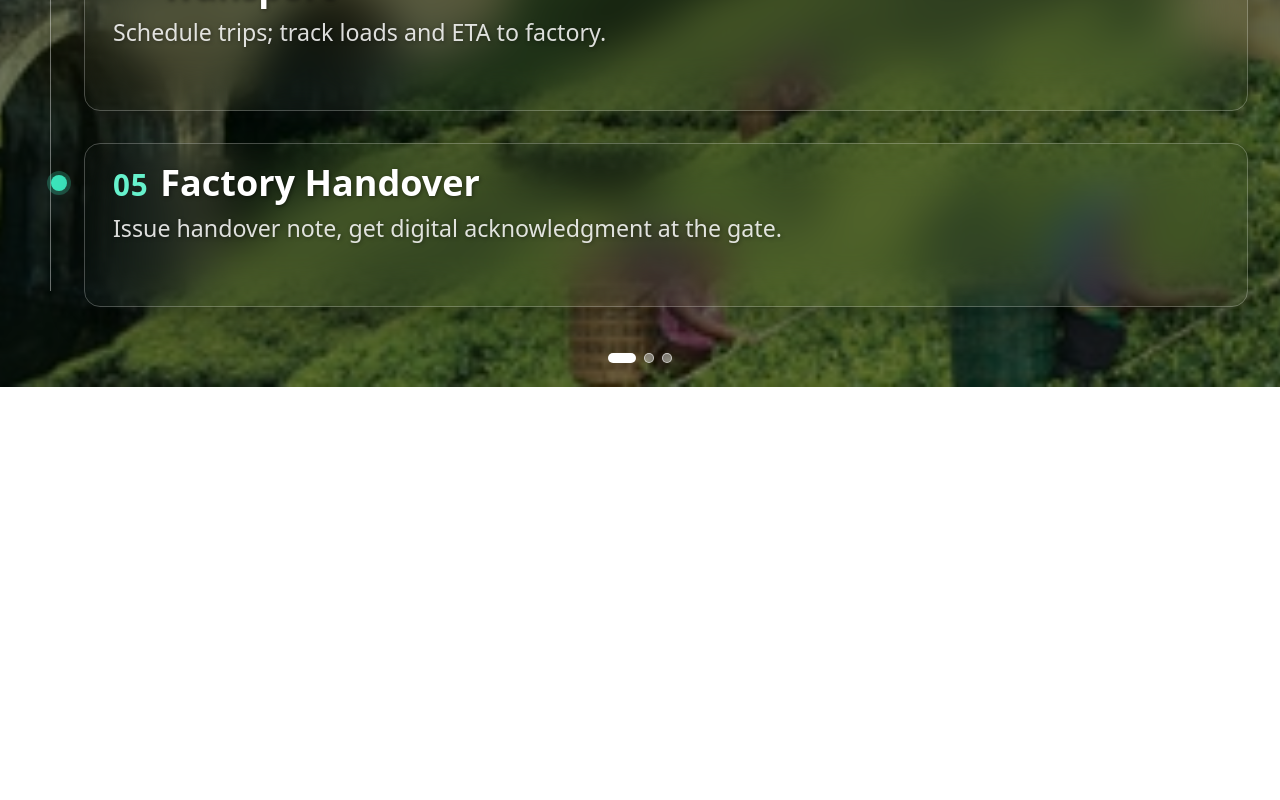
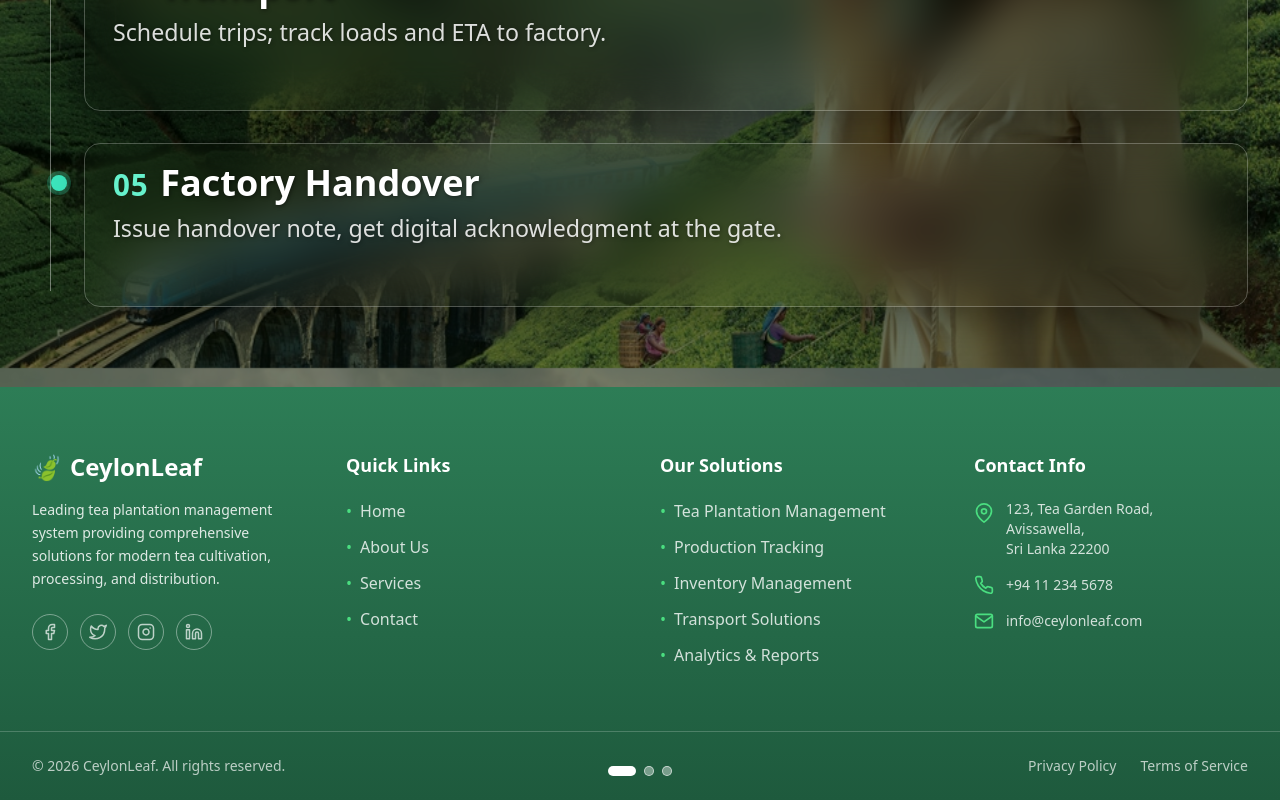
Before and after one commit to Chanodyapraveen/AI--Powered-Web-platform-For-Tracking-and-Analyzing-Worker-s-Daily-Productivity.-, a React (Vite) app in the folder frontend/: page / in a window 1280 px wide. Shown: the part 2032-2832 px from the top of the page. Before the commit the page ends 2419 px from the top, so only its background shows below. Built offline with nearby package versions, Linux system fonts and the light colour scheme; no server answers; the HTML template or start-up script is replaced by a standard one.

Commit message:
feat: add Footer component to Home page and update BackgroundCarousel styles

```diff
--- a/frontend/src/components/common/BackgroundCarousel/BackgroundCarousel.jsx
+++ b/frontend/src/components/common/BackgroundCarousel/BackgroundCarousel.jsx
@@ -2,7 +2,7 @@ import React, { useState, useEffect, useCallback } from "react";
 
 // Placeholder images — replace these with your own image paths/URLs
 const DEFAULT_IMAGES = [
- "/images/banner-sp-1024x576.jpg",
+  "/images/banner-sp-1024x576.jpg",
   "/images/jerry-kavan-i9eaAR4dWi8-unsplash.jpg",
   "/images/pexels-andrea-zanenga-9756792-6120446.jpg",
 ];
@@ -55,10 +55,14 @@ const BackgroundCarousel = ({
       {images.map((image, index) => (
         <div
           key={index}
-          className={`absolute inset-0 transition-opacity duration-700 ease-in-out bg-cover bg-center bg-no-repeat ${
+          className={`absolute inset-0 transition-opacity duration-700 ease-in-out bg-center bg-no-repeat ${
             index === currentIndex ? "opacity-100 z-[0]" : "opacity-0 z-[-1]"
           }`}
-          style={{ backgroundImage: `url(${image})` }}
+          style={{
+            backgroundImage: `url(${image})`,
+            backgroundSize: "100% 100%",
+            backgroundAttachment: "fixed",
+          }}
           aria-hidden={index !== currentIndex}
         />
       ))}
--- a/frontend/src/components/common/footer/footer.jsx
+++ b/frontend/src/components/common/footer/footer.jsx
@@ -0,0 +1,211 @@
+import React from "react";
+import {
+  FiFacebook,
+  FiTwitter,
+  FiInstagram,
+  FiLinkedin,
+  FiMapPin,
+  FiPhone,
+  FiMail,
+} from "react-icons/fi";
+
+const Footer = () => {
+  return (
+    <footer className="bg-gradient-to-b from-[#2d7d56] to-[#1e5a3d]">
+      {/* Main Footer Content */}
+      <div className="max-w-7xl mx-auto px-6 md:px-8 py-12 md:py-16">
+        <div className="grid grid-cols-1 md:grid-cols-2 lg:grid-cols-4 gap-8 md:gap-10">
+          {/* Branding Section */}
+          <div className="lg:col-span-1">
+            <div className="flex items-center gap-2 mb-4">
+              <div className="text-2xl">🍃</div>
+              <span className="text-2xl font-bold text-white">CeylonLeaf</span>
+            </div>
+            <p className="text-white/85 text-sm leading-relaxed mb-6">
+              Leading tea plantation management system providing comprehensive
+              solutions for modern tea cultivation, processing, and
+              distribution.
+            </p>
+            {/* Social Icons */}
+            <div className="flex gap-3">
+              <a
+                href="#"
+                className="w-9 h-9 rounded-full border border-white/40 flex items-center justify-center text-white/70 hover:bg-white/10 hover:text-white transition-all"
+              >
+                <FiFacebook size={18} />
+              </a>
+              <a
+                href="#"
+                className="w-9 h-9 rounded-full border border-white/40 flex items-center justify-center text-white/70 hover:bg-white/10 hover:text-white transition-all"
+              >
+                <FiTwitter size={18} />
+              </a>
+              <a
+                href="#"
+                className="w-9 h-9 rounded-full border border-white/40 flex items-center justify-center text-white/70 hover:bg-white/10 hover:text-white transition-all"
+              >
+                <FiInstagram size={18} />
+              </a>
+              <a
+                href="#"
+                className="w-9 h-9 rounded-full border border-white/40 flex items-center justify-center text-white/70 hover:bg-white/10 hover:text-white transition-all"
+              >
+                <FiLinkedin size={18} />
+              </a>
+            </div>
+          </div>
+
+          {/* Quick Links */}
+          <div>
+            <h3 className="text-white font-bold text-lg mb-5">Quick Links</h3>
+            <ul className="space-y-3">
+              <li>
+                <a
+                  href="/"
+                  className="text-white/80 hover:text-white transition-colors flex items-center gap-2"
+                >
+                  <span className="text-green-400">•</span> Home
+                </a>
+              </li>
+              <li>
+                <a
+                  href="/about"
+                  className="text-white/80 hover:text-white transition-colors flex items-center gap-2"
+                >
+                  <span className="text-green-400">•</span> About Us
+                </a>
+              </li>
+              <li>
+                <a
+                  href="/services"
+                  className="text-white/80 hover:text-white transition-colors flex items-center gap-2"
+                >
+                  <span className="text-green-400">•</span> Services
+                </a>
+              </li>
+              <li>
+                <a
+                  href="/contact"
+                  className="text-white/80 hover:text-white transition-colors flex items-center gap-2"
+                >
+                  <span className="text-green-400">•</span> Contact
+                </a>
+              </li>
+            </ul>
+          </div>
+
+          {/* Our Solutions */}
+          <div>
+            <h3 className="text-white font-bold text-lg mb-5">Our Solutions</h3>
+            <ul className="space-y-3">
+              <li>
+                <a
+                  href="#"
+                  className="text-white/80 hover:text-white transition-colors flex items-center gap-2"
+                >
+                  <span className="text-green-400">•</span> Tea Plantation
+                  Management
+                </a>
+              </li>
+              <li>
+                <a
+                  href="#"
+                  className="text-white/80 hover:text-white transition-colors flex items-center gap-2"
+                >
+                  <span className="text-green-400">•</span> Production Tracking
+                </a>
+              </li>
+              <li>
+                <a
+                  href="#"
+                  className="text-white/80 hover:text-white transition-colors flex items-center gap-2"
+                >
+                  <span className="text-green-400">•</span> Inventory Management
+                </a>
+              </li>
+              <li>
+                <a
+                  href="#"
+                  className="text-white/80 hover:text-white transition-colors flex items-center gap-2"
+                >
+                  <span className="text-green-400">•</span> Transport Solutions
+                </a>
+              </li>
+              <li>
+                <a
+                  href="#"
+                  className="text-white/80 hover:text-white transition-colors flex items-center gap-2"
+                >
+                  <span className="text-green-400">•</span> Analytics & Reports
+                </a>
+              </li>
+            </ul>
+          </div>
+
+          {/* Contact Info */}
+          <div>
+            <h3 className="text-white font-bold text-lg mb-5">Contact Info</h3>
+            <div className="space-y-4">
+              <div className="flex gap-3">
+                <FiMapPin
+                  className="text-green-400 flex-shrink-0 mt-1"
+                  size={20}
+                />
+                <div className="text-white/80 text-sm">
+                  123, Tea Garden Road,
+                  <br />
+                  Avissawella,
+                  <br />
+                  Sri Lanka 22200
+                </div>
+              </div>
+              <div className="flex gap-3 items-center">
+                <FiPhone className="text-green-400 flex-shrink-0" size={20} />
+                <a
+                  href="tel:+94112345678"
+                  className="text-white/80 hover:text-white transition-colors text-sm"
+                >
+                  +94 11 234 5678
+                </a>
+              </div>
+              <div className="flex gap-3 items-center">
+                <FiMail className="text-green-400 flex-shrink-0" size={20} />
+                <a
+                  href="mailto:info@ceylonleaf.com"
+                  className="text-white/80 hover:text-white transition-colors text-sm"
+                >
+                  info@ceylonleaf.com
+                </a>
+              </div>
+            </div>
+          </div>
+        </div>
+      </div>
+
+      {/* Bottom Footer */}
+      <div className="border-t border-white/20">
+        <div className="max-w-7xl mx-auto px-6 md:px-8 py-6 flex flex-col md:flex-row justify-between items-center gap-4">
+          <p className="text-white/70 text-sm">
+            © 2026 CeylonLeaf. All rights reserved.
+          </p>
+          <div className="flex gap-6">
+            <a
+              href="#"
+              className="text-white/70 hover:text-white transition-colors text-sm"
+            >
+              Privacy Policy
+            </a>
+            <a
+              href="#"
+              className="text-white/70 hover:text-white transition-colors text-sm"
+            >
+              Terms of Service
+            </a>
+          </div>
+        </div>
+      </div>
+    </footer>
+  );
+};
+
+export default Footer;
--- a/frontend/src/pages/Home/Home.jsx
+++ b/frontend/src/pages/Home/Home.jsx
@@ -3,6 +3,7 @@ import { useNavigate } from "react-router-dom";
 import { useAuth } from "../../hooks/useAuth";
 import Button from "../../components/common/Button/Button";
 import BackgroundCarousel from "../../components/common/BackgroundCarousel/BackgroundCarousel";
+import Footer from "../../components/common/footer/footer";
 import {
   FiUser,
   FiTrendingUp,
@@ -280,6 +281,8 @@ const Home = () => {
           </div>
         </div>
       </section>
+
+      <Footer />
     </BackgroundCarousel>
   );
 };
```
